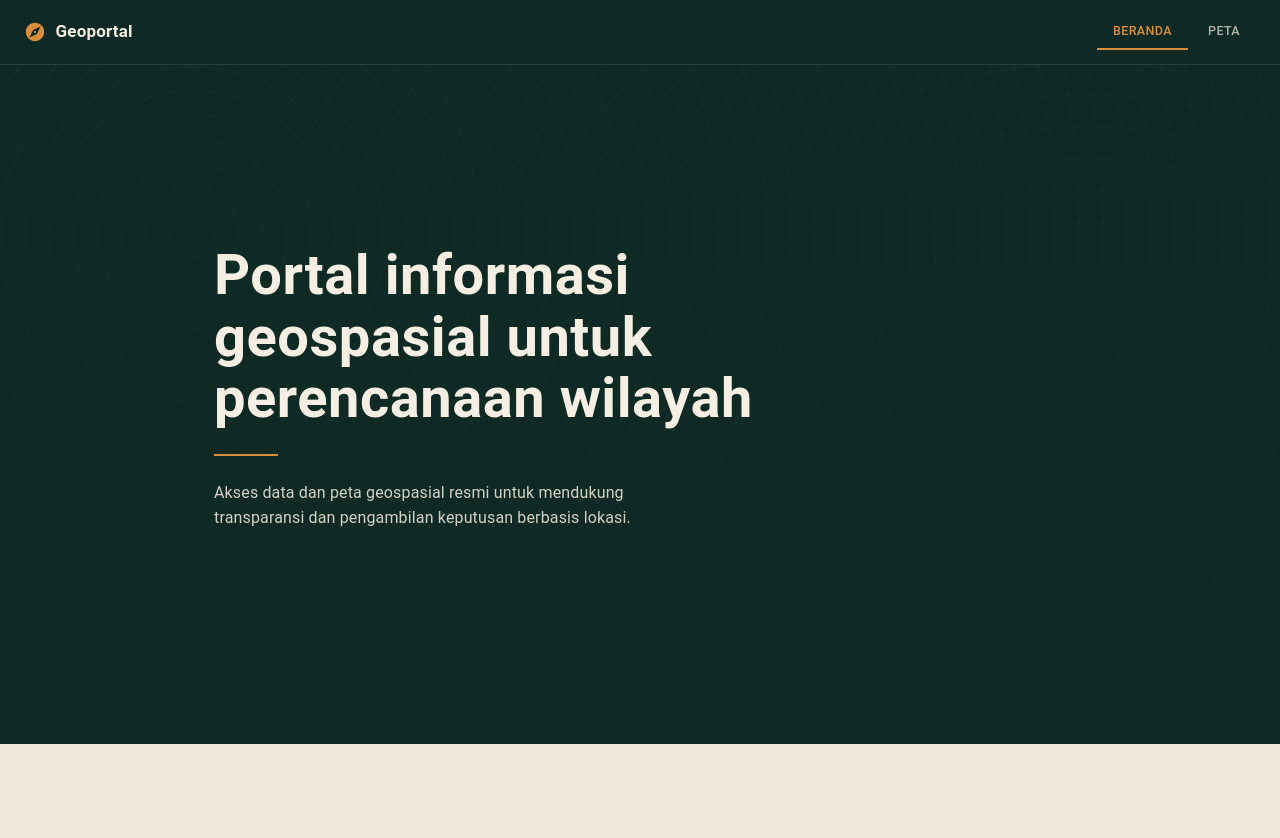
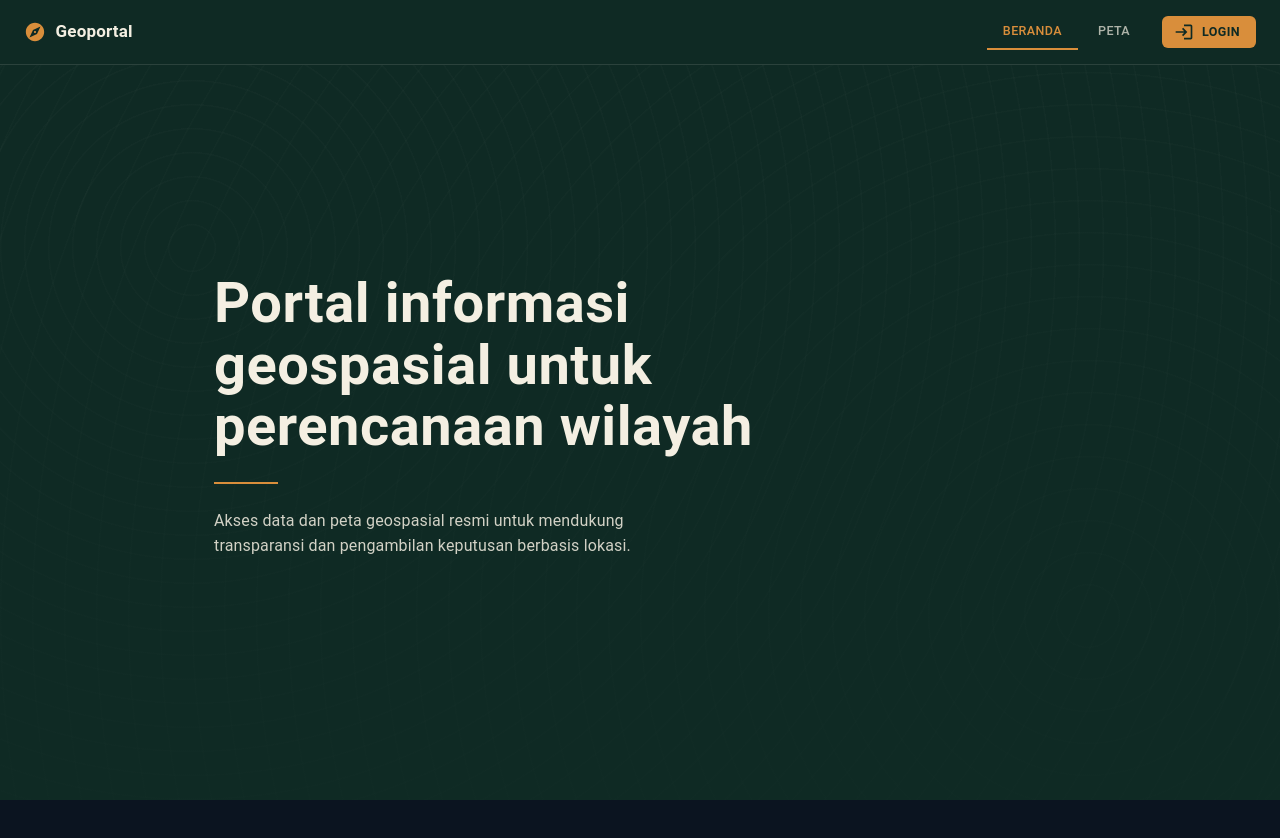
Before and after one commit to matiurari/personal-geoportal, a Next.js app: page /portal/web-public in a window 1280 px wide. Shown: the top 838 px of the page. After the commit the page ends 800 px from the top, so only its background shows below. Built offline with nearby package versions, Linux system fonts and the light colour scheme; what @mui/material-nextjs would draw is missing.

Commit message:
Upadate  Tampilan Web Public Dengan Button Login

```diff
--- a/src/app/web-public/components/Beranda.jsx
+++ b/src/app/web-public/components/Beranda.jsx
@@ -1,32 +1,22 @@
 "use client";
 
-import { Box, Container, Typography, Stack, Button } from "@mui/material";
-import { useRouter } from "next/navigation";
-import { Fraunces, Inter, IBM_Plex_Mono } from "next/font/google";
-
-import LaptopChromebookIcon from "@mui/icons-material/LaptopChromebook";
-import HubIcon from "@mui/icons-material/Hub";
-import ArticleIcon from "@mui/icons-material/Article";
-import ArrowOutwardIcon from "@mui/icons-material/ArrowOutward";
-
-const fraunces = Fraunces({ subsets: ["latin"], weight: ["500", "600"], style: ["normal", "italic"] });
-const inter = Inter({ subsets: ["latin"], weight: ["400", "500"] });
-const mono = IBM_Plex_Mono({ subsets: ["latin"], weight: ["400", "500"] });
-
+import { Box, Container, Typography } from "@mui/material";
 
 export default function Beranda() {
-  const router = useRouter();
-
   return (
-    <Box className={inter.className}>
+    <Box
+      sx={{
+        height: { xs: "calc(100vh - 56px)", md: "calc(100vh - 64px)" },
+        overflow: "hidden",
+      }}
+    >
       <Box
         sx={{
           position: "relative",
-          minHeight: { xs: 560, md: 680 },
+          height: "100%",
           bgcolor: "#0F2A24",
           color: "#F4EFE2",
           overflow: "hidden",
-          pt: { xs: 10, md: 0 },
           display: "flex",
           alignItems: "center",
         }}
@@ -45,14 +35,12 @@ export default function Beranda() {
           sx={{
             position: "absolute",
             inset: 0,
-            background:
-              "linear-gradient(180deg, rgba(15,42,36,0.35) 0%, rgba(15,42,36,0.85) 100%)",
+            background: "linear-gradient(180deg, rgba(15,42,36,0.35) 0%, rgba(15,42,36,0.85) 100%)",
           }}
         />
 
         <Container maxWidth="md" sx={{ position: "relative", zIndex: 1 }}>
           <Typography
-            className={fraunces.className}
             sx={{
               fontWeight: 600,
               fontSize: { xs: 34, md: 56 },
@@ -71,19 +59,6 @@ export default function Beranda() {
           </Typography>
         </Container>
       </Box>
-
-      <Box sx={{ bgcolor: "#EFEADC", py: { xs: 8, md: 10 } }}>
-        <Container maxWidth="md">
-          <Box
-            sx={{
-              display: "grid",
-              gridTemplateColumns: { xs: "1fr", sm: "repeat(3, 1fr)" },
-              gap: { xs: 3, sm: 3 },
-            }}
-          >
-          </Box>
-        </Container>
-      </Box>
     </Box>
   );
 }
--- a/src/app/web-public/components/Navbar.jsx
+++ b/src/app/web-public/components/Navbar.jsx
@@ -8,9 +8,7 @@ import {
 } from "@mui/material";
 import MenuIcon from "@mui/icons-material/Menu";
 import ExploreIcon from "@mui/icons-material/Explore";
-import { IBM_Plex_Mono } from "next/font/google";
-
-const mono = IBM_Plex_Mono({ subsets: ["latin"], weight: ["500"] });
+import LoginIcon from "@mui/icons-material/Login";
 
 const menuItems = [
   { label: "Beranda", path: "/web-public" },
@@ -35,14 +33,13 @@ export default function Navbar() {
             <Typography sx={{ fontWeight: 600, fontSize: 17 }}>Geoportal</Typography>
           </Box>
 
-          <Box sx={{ display: { xs: "none", md: "flex" }, gap: 0.5 }}>
+          <Box sx={{ display: { xs: "none", md: "flex" }, alignItems: "center", gap: 0.5 }}>
             {menuItems.map((item) => {
               const active = pathname === item.path;
               return (
                 <Button
                   key={item.path}
                   onClick={() => router.push(item.path)}
-                  className={mono.className}
                   sx={{
                     color: active ? "#D98E3B" : "rgba(244,239,226,0.7)",
                     fontSize: 12.5,
@@ -56,6 +53,26 @@ export default function Navbar() {
                 </Button>
               );
             })}
+
+            {/* TOMBOL LOGIN  */}
+            <Button
+              onClick={() => router.push("/login")}
+              startIcon={<LoginIcon fontSize="small" />}
+              sx={{
+                ml: 1.5,
+                fontSize: 12.5,
+                fontWeight: 600,
+                letterSpacing: 0.4,
+                color: "#0F2A24",
+                bgcolor: "#D98E3B",
+                borderRadius: 1.5,
+                px: 2,
+                py: 0.6,
+                "&:hover": { bgcolor: "#C97F2E" },
+              }}
+            >
+              LOGIN
+            </Button>
           </Box>
 
           <IconButton sx={{ display: { xs: "flex", md: "none" }, color: "#F4EFE2" }} onClick={() => setOpen(true)}>
@@ -64,6 +81,7 @@ export default function Navbar() {
         </Toolbar>
       </AppBar>
 
+      {/* DRAWER MOBILE */}
       <Drawer anchor="right" open={open} onClose={() => setOpen(false)}>
         <Box sx={{ width: 240, pt: 2, bgcolor: "#0F2A24", height: "100%", color: "#F4EFE2" }}>
           <List>
@@ -78,6 +96,17 @@ export default function Navbar() {
                 <ListItemText primary={item.label} />
               </ListItemButton>
             ))}
+
+            {/* TOMBOL LOGIN */}
+            <ListItemButton
+              onClick={() => {
+                setOpen(false);
+                router.push("/login");
+              }}
+            >
+              <LoginIcon fontSize="small" sx={{ mr: 1.5, color: "#D98E3B" }} />
+              <ListItemText primary="Login" />
+            </ListItemButton>
           </List>
         </Box>
       </Drawer>
--- a/src/app/web-public/peta/widgets/Locate.jsx
+++ b/src/app/web-public/peta/widgets/Locate.jsx
@@ -4,24 +4,20 @@ import { useCallback, useState } from "react";
 import { Paper, IconButton, Tooltip } from "@mui/material";
 import MyLocationIcon from "@mui/icons-material/MyLocation";
 
-
 export default function Locate({ L, map, userMarkerRef }) {
   const [locating, setLocating] = useState(false);
 
   const handleLocateMe = useCallback(() => {
     if (!L || !map) return;
-
     if (!navigator.geolocation) {
       alert("Geolocation tidak didukung oleh browser ini.");
       return;
     }
-
     setLocating(true);
     navigator.geolocation.getCurrentPosition(
       (pos) => {
         const { latitude, longitude } = pos.coords;
         map.flyTo([latitude, longitude], 17, { duration: 1 });
-
         if (userMarkerRef.current) {
           map.removeLayer(userMarkerRef.current);
         }
```
Also changed, not shown: src/app/web-public/components/MapComponent.jsx (+5 -20 lines), src/app/web-public/peta/widgets/Basemap.jsx (+1 -12 lines), src/app/web-public/peta/widgets/Search.jsx (renamed from src/app/web-public/peta/widgets/SearchBox.jsx, +3 -13 lines).
